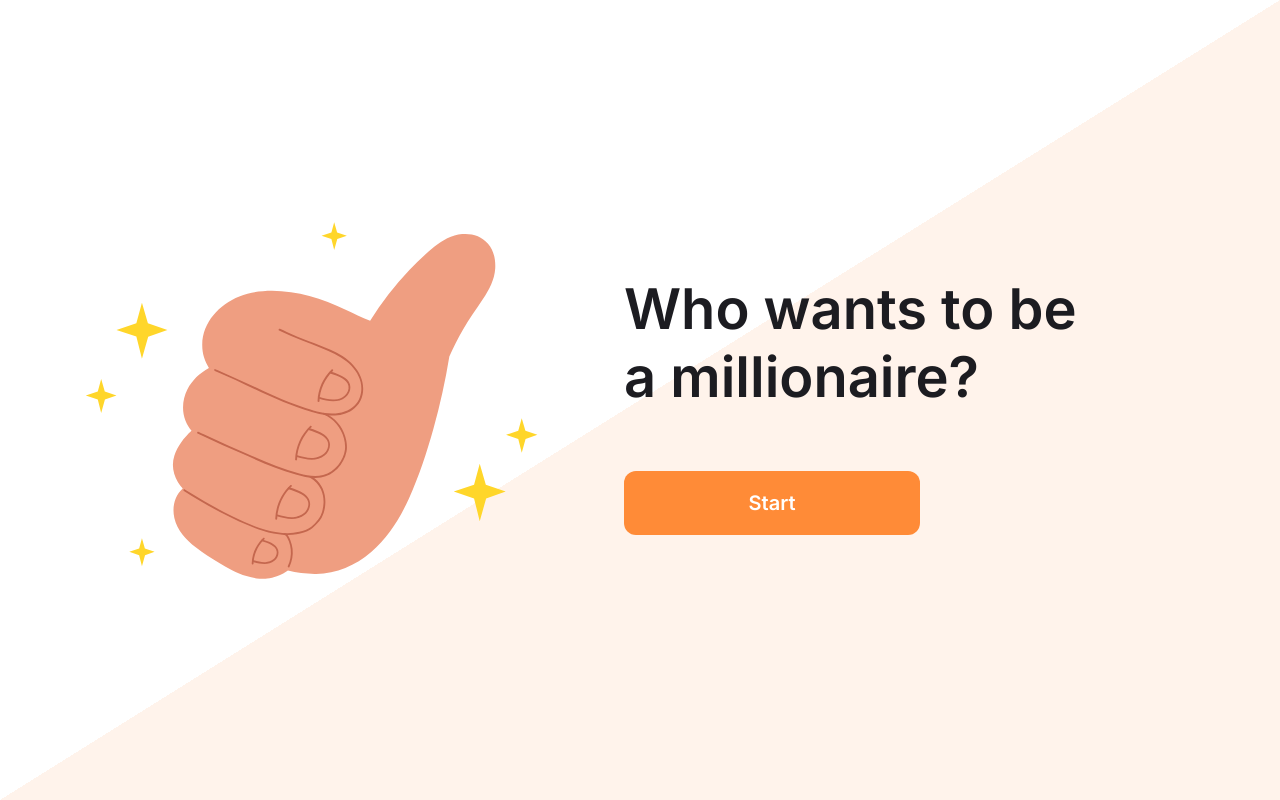
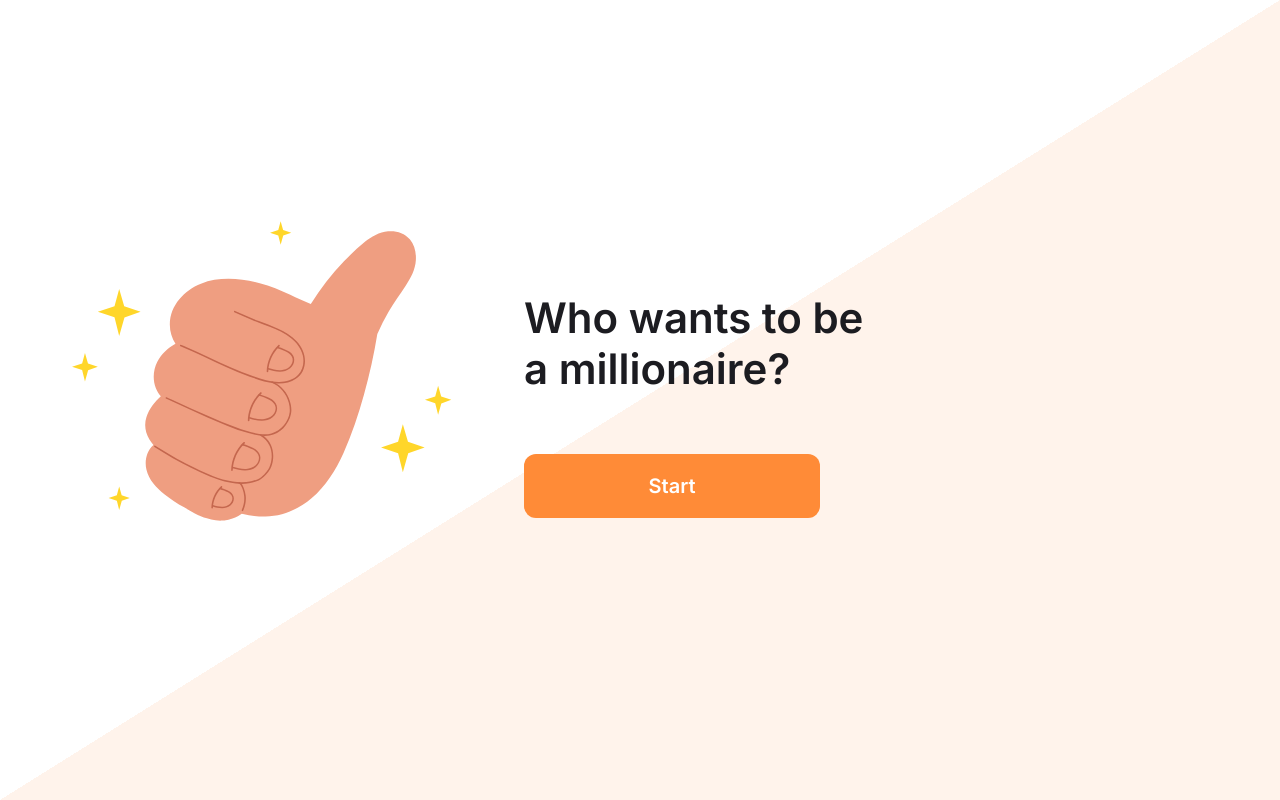
Before and after one commit to myroslav-kolomiiets/who-wants-to-be-a-millionaire, a Next.js app: page / in a window 1280 px wide. Built offline with nearby package versions, Linux system fonts and the light colour scheme.

Commit message:
Refuctor css media queries, fix visual bugs

```diff
--- a/src/components/Control/stylesheet/theme/hexagonal.module.scss
+++ b/src/components/Control/stylesheet/theme/hexagonal.module.scss
@@ -16,7 +16,11 @@
         }
       }
 
-      @media (max-width: 640px) {
+      @media (max-width: 1280px) {
+        margin-block: 6px;
+      }
+
+      @media (max-width: 1024px) {
         width: 320px;
         height: 56px;
         font-size: 18px;
--- a/src/components/StatusMessage/stylesheet/core.module.scss
+++ b/src/components/StatusMessage/stylesheet/core.module.scss
@@ -10,7 +10,7 @@
     height: 48px;
     margin-block-end: 20px;
     border: 5px solid;
-    border-color: #ff3d00 transparent;
+    border-color: #FF8B37 transparent;
     border-radius: 50%;
     display: inline-block;
     box-sizing: border-box;
--- a/src/components/Step/stylesheet/core.module.scss
+++ b/src/components/Step/stylesheet/core.module.scss
@@ -6,7 +6,7 @@
   width: 376px;
   height: 40px;
 
-  @media (max-width: 640px) {
+  @media (max-width: 1024px) {
     svg {
       path {
         fill: #fff;
--- a/src/pages/game/index.tsx
+++ b/src/pages/game/index.tsx
@@ -90,7 +90,7 @@ function Game() {
         <h2 className="game-main-block__h2">
           {questions[currentStep].question}
         </h2>
-        <div className="game-main-block__answers">
+        <div className="game-main-block__options">
           {questions[currentStep].options.map((option: Option) => (
             <Control
               key={option.content}
--- a/src/styles/game-page.scss
+++ b/src/styles/game-page.scss
@@ -4,49 +4,47 @@
   flex-direction: column;
   justify-content: space-between;
   align-items: center;
+  width: 100%;
+
+  @media (max-width: 640px) {
+    width: 100vw;
+    justify-content: start;
+  }
 
   &__h2 {
     font-size: 32px;
     font-weight: 600;
     line-height: 37px;
     text-align: left;
-    margin-block: 115px;
+    margin-block-start: 115px;
+    margin-block-end: 115px;
     max-width: 810px;
 
-    @media (max-width: 1180px) {
+    @media (max-width: 1280px) {
       margin-inline: 20px;
+    }
+
+    @media (max-width: 1024px) {
+      font-size: 18px;
+      line-height: 21px;
+      text-align: center;
+      margin-block-start: 170px;
+      margin-block-end: 100px;
     }
   }
 
-  &__answers {
+  &__options {
     margin-block: 65px;
     display: grid;
     justify-items: center;
     align-items: center;
     max-width: 810px;
 
-    @media (min-width: 1180px) {
+    @media (min-width: 1280px) {
       grid-template-columns: repeat(2, 1fr);
     }
-  }
 
-  @media (max-width: 640px) {
-    & {
-      width: 100vw;
-      justify-content: start;
-    }
-
-    &__h2 {
-      font-size: 18px;
-      font-weight: 600;
-      line-height: 21px;
-      text-align: center;
-      margin-inline: 20px;
-      margin-block-start: 170px;
-      margin-block-end: 100px;
-    }
-
-    &__answers {
+    @media (max-width: 640px) {
       margin-inline: 10px;
       margin-block: 10px;
     }
--- a/src/styles/globals.scss
+++ b/src/styles/globals.scss
@@ -7,11 +7,8 @@ body {
 }
 
 .container {
-  display: grid;
-  grid-template-columns: 12fr 4fr;
-  grid-template-rows: 1fr;
-  grid-column-gap: 0;
-  grid-row-gap: 0;
+  display: flex;
+  justify-content: space-between;
   min-height: 100vh;
   width: 100vw;
 }
```
Also changed, not shown: src/components/Steps/stylesheet/core.module.scss (+5 -3 lines), src/styles/homepage.scss (+6 -6 lines).
